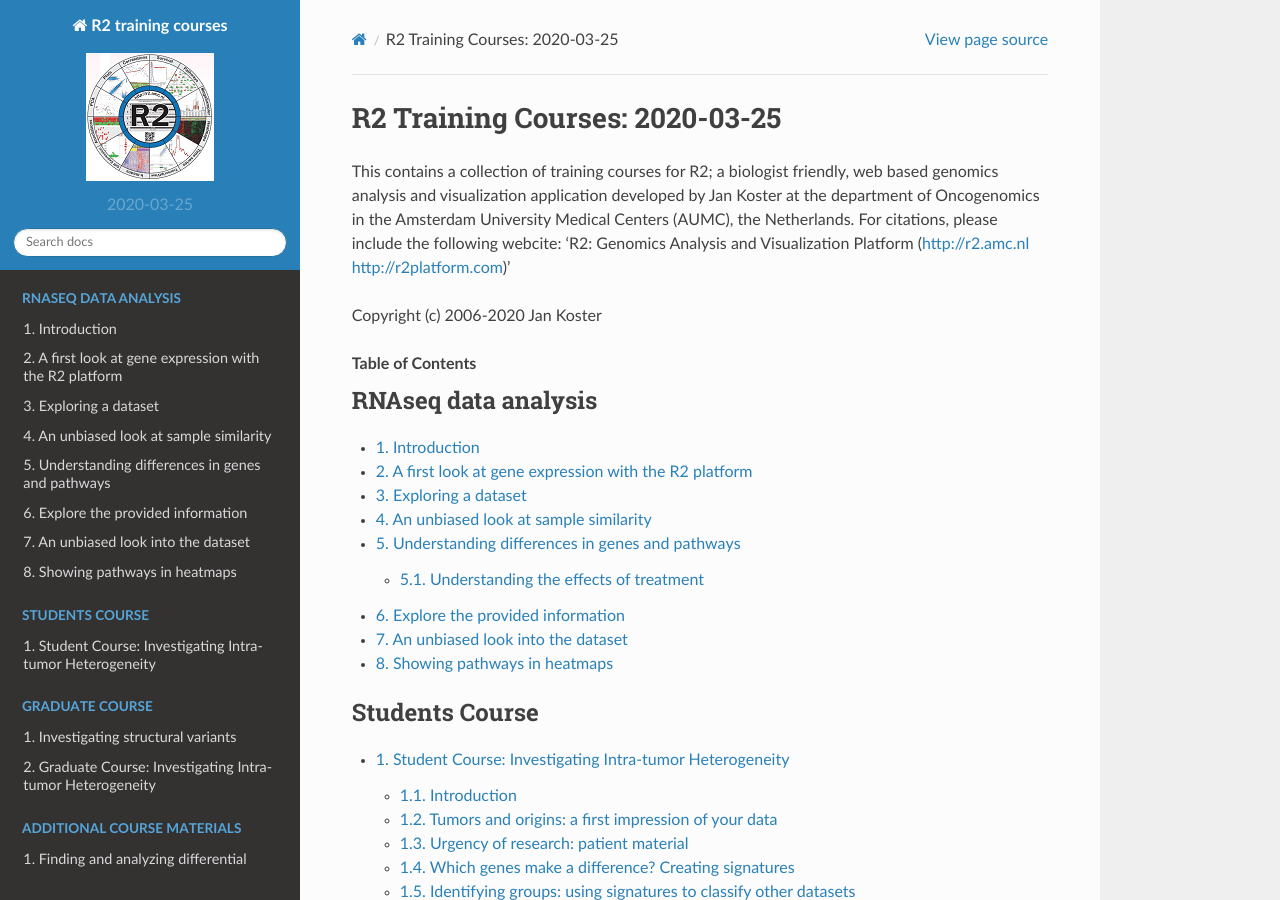
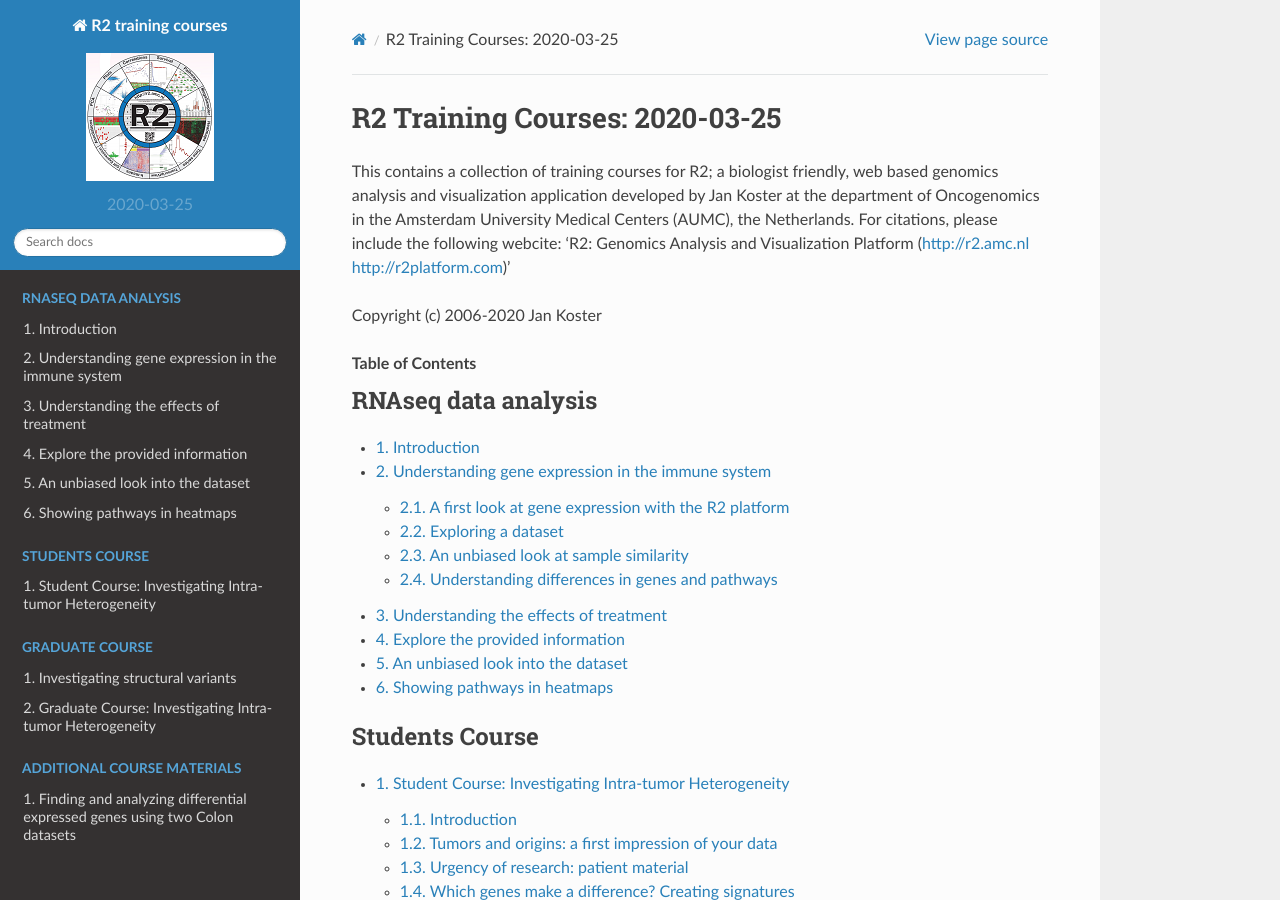
Before and after one commit to antronerds/r2-training-courses, a Sphinx documentation site: the page built from docs/index.rst, in a window 1280 px wide and 900 px high. Built offline with Sphinx 7.4.7 and the Read the Docs theme 2.0.0, drawn with Linux system fonts in a browser that asks for light colours.

Commit message:
First dataset

```diff
--- a/docs/RNA_seq_data_analysis_-_Using_Rheumatoid_Arthritis_data.md
+++ b/docs/RNA_seq_data_analysis_-_Using_Rheumatoid_Arthritis_data.md
@@ -1,7 +1,7 @@
 <a id="rna_seq_data_analysis_-_using_rheumatoid_arthritis_data"> </a>
 
 Introduction
-===========================================
+===
 Rheumatoid arthritis (RA) is a common autoimmune disorder characterised by inflammatory cell infiltration, such as T cells, B cells, macrophages and plasma cells. Production of cytokines and proteases lead to chronic inflammation of the synovial tissues and progressive joint disability. RA affects as much as 1% of the worldwide population. Although the exact causes are unknown, decades of research has led to increasingly detailed understanding of multiple disease mechanisms. Different treatments for RA have been proposed, e.g. infliximab (IFX), methotrexate (MTX), tocilizumab (TCZ). However, a significant proportion of patients do not respond to initial treatment or reach remission. Others experience recurrence or deterioration of their disease.
 
 This has led to extensive efforts to find more specific diagnostic markers. The complexity of the disease mechanisms have spurred unbiased searches using genetics, transcriptomics or proteomics. Because of difficulties in measuring markers in the inflamed joints, efforts have, to a large extent focused on analyses of peripheral blood. However, as Lee et al. point out ([Cytokine, March 2020](https://doi.org/10.1016/j.cyto.2019.154960)), clinical translation has proven difficult. Lee et al. hypothesize that inflammatory responses in peripheral blood are different from those in the arthritic joint.
@@ -10,13 +10,17 @@
 
    [**Figure 1:  Cell types, cytokines, and chemokine receptors as rheumatoid arthritis drug targets (Source DOI: 10.1211/PJ.2016.20201090)**](_static/images/KIT_rheumatoid-arthritis-drug-targets.jpg)
 
+
+Understanding gene expression in the immune system
+===
+
 Today you will use the web-based genomics analysis and visualization platform R2. R2 provides you with a set of bioinformatics tools to investigate patient and experimental data.
 Takeshita and Okuzono et al. (2019) and Lauwerys et al. (2014) have collected a large number of samples from clinically well-defined cohorts of patients with RA and age-matched healthy controls (HCs). This data and other similar studies have been uploaded into our platform R2. We will make use of these datasets to explore the  differences and similarities between peripheral blood and synovial fluid, to study the characteristics of T cells, and to look for possible effects of treatments.
 
 
 
  A first look at gene expression with the R2 platform
- ===============================
+ ---
  *Data used:*
  * R2 titel: Disease Rheumatoid arthritis subset (drugs) - Okuzono - 75 - deseq2 - gpl17303
  * Description: 75 blood and synovial T cell samples of RA patients with rheumatoid arthritis
@@ -108,7 +112,7 @@
  ---------
 
 Exploring a dataset
-==
+---
 *Analysis used*
 * Cohort Overview
 
@@ -135,7 +139,7 @@
  Based on the expression profiles of each sample, we would like to know which samples behave much alike and which show different patterns? Before we used the analysis of *One Gene View* to plot the gene expression of a single gene. Often a dataset contains expression values of about 20.000 genes for each sample. We cannot check all these genes one by one to find out which samples show similar expression profiles. Let's see if we can find out more information with a so called t-SNE analysis.
 
 An unbiased look at sample similarity
-===
+---
 
 *Analysis used*
 * t-SNE
@@ -174,7 +178,7 @@
  ---------
 
 Understanding differences in genes and pathways
-===
+---
 *Analyses used*
 * Differential Expression between groups
 * Gene set analysis
@@ -219,7 +223,7 @@
 
 
   Understanding the effects of treatment
-  ---
+  ===
 
 *Data used:*
 * R2 titel: Disease Rheumatoid arthritis (drugs) - Lauwerys - 40 - MAS5.0 - u133p2
```
